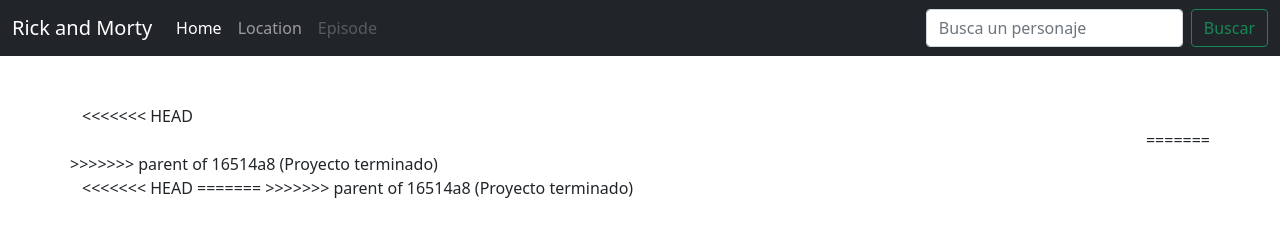
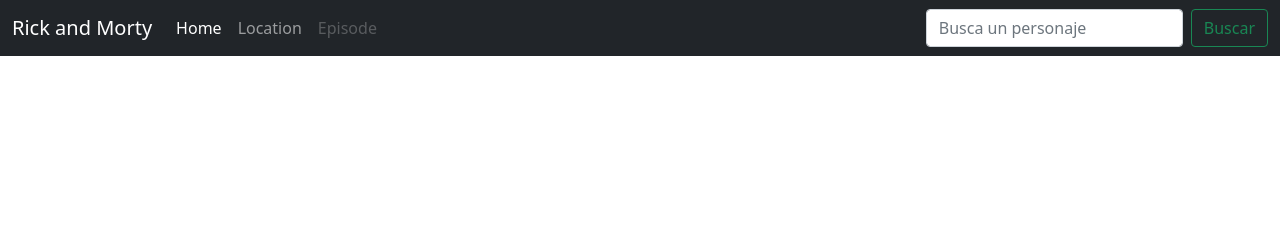
Before and after one commit to xkorzox/prueba3-, a plain HTML site: page personaje.html in a window 1280 px wide. Drawn offline with nearby package versions, Linux system fonts and the light colour scheme; no server answers.

Commit message:
actualizado

```diff
--- a/personaje.html
+++ b/personaje.html
@@ -39,7 +39,7 @@
 <!-- personajes -->
 
 <div class="container mt-5">
-<<<<<<< HEAD
+
   <div class="row" >
     <div class="col">
 
@@ -53,18 +53,16 @@
       <p id="species"></p>
 
     </div>
-=======
+
   <div class="row" id="rowCards">
     <!-- tarjetas de personajes creadas con javascript -->
->>>>>>> parent of 16514a8 (Proyecto terminado)
+
   </div>
 </div>
 
 
   <!-- bootstrap javascript -->
   <script src="https://cdn.jsdelivr.net/npm/bootstrap@5.1.3/dist/js/bootstrap.bundle.min.js" integrity="sha384-ka7Sk0Gln4gmtz2MlQnikT1wXgYsOg+OMhuP+IlRH9sENBO0LRn5q+8nbTov4+1p" crossorigin="anonymous"></script>
-<<<<<<< HEAD
-
 
   <script>
     const parametro = window.location.search;
@@ -99,7 +97,6 @@
 
     }).catch(err => err);
   </script>
-=======
->>>>>>> parent of 16514a8 (Proyecto terminado)
+
 </body>
 </html>
```
